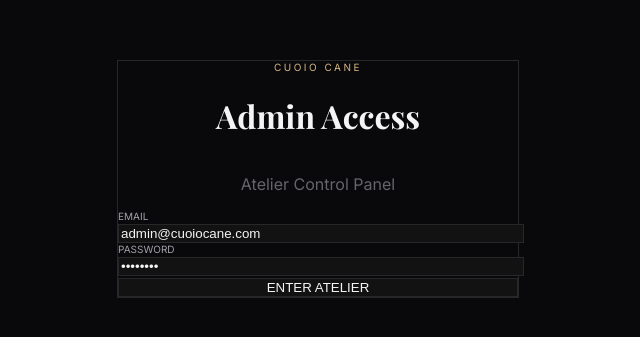
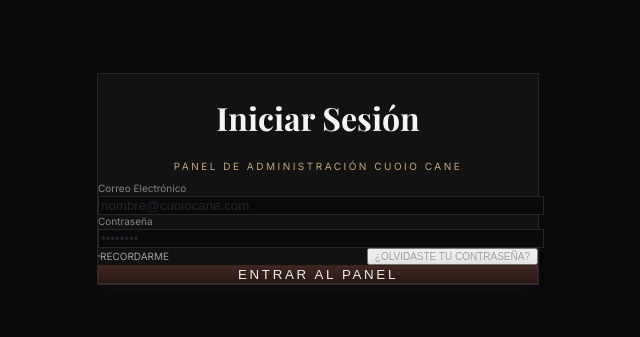
Before and after one commit to brianbasualdot/Cuoio-Cane-web, a Next.js app in the folder apps/admin/: page /login in a window 1280 px wide. Shown: the part 229-566 px from the top of the page, without its empty margins (322-962 px from the left). Built offline with nearby package versions, Linux system fonts and the light colour scheme; no server answers; a web font is replaced by a local one.

Commit message:
feat: Implement admin login page with Supabase authentication.

```diff
--- a/apps/admin/src/app/login/page.tsx
+++ b/apps/admin/src/app/login/page.tsx
@@ -3,6 +3,8 @@
 import { createBrowserClient } from '@supabase/ssr';
 import { useState } from 'react';
 import { useRouter } from 'next/navigation';
+import { cn } from '@/lib/utils';
+import { Loader2 } from 'lucide-react';
 
 export default function LoginPage() {
     const [email, setEmail] = useState('');
@@ -25,7 +27,7 @@
         });
 
         if (error) {
-            alert('Login failed: ' + error.message);
+            alert('Error de acceso: ' + error.message);
             setLoading(false);
         } else {
             router.push('/');
@@ -34,48 +36,119 @@
     };
 
     return (
-        <div className="min-h-screen flex items-center justify-center bg-[var(--background)]">
-            <div className="w-full max-w-[400px] p-12 bg-[var(--background)] rounded-sm border border-[var(--border)]">
-                <div className="flex flex-col items-center mb-12">
-                    <span className="font-mono text-[10px] font-bold text-[var(--accent-copper)] tracking-[0.25em] uppercase mb-6">
-                        CUOIO CANE
-                    </span>
-                    <h1 className="text-xl font-medium tracking-wide text-[var(--text-primary)]">Admin Access</h1>
-                    <p className="text-xs text-[var(--text-secondary)] mt-2 font-mono tracking-wide opacity-60">Atelier Control Panel</p>
+        <div className="min-h-screen flex items-center justify-center relative overflow-hidden bg-[#09090b]">
+            {/* Ambient Background - Vignette & Warmth */}
+            <div className="absolute inset-0 bg-[radial-gradient(circle_at_center,rgba(62,39,35,0.15)_0%,rgba(9,9,11,1)_100%)] pointer-events-none" />
+
+            {/* Main Login Card */}
+            <div className={cn(
+                "relative z-10 w-full max-w-[440px] p-10 md:p-14",
+                "bg-[#121212] rounded-2xl",
+                "border border-[#27272a] shadow-2xl shadow-black/80",
+                "flex flex-col animate-in fade-in slide-in-from-bottom-4 duration-1000 ease-out"
+            )}>
+                {/* Header */}
+                <div className="text-center mb-12 space-y-3">
+                    <h1 className="font-serif text-4xl text-[#f4f4f5] tracking-tight">
+                        Iniciar Sesión
+                    </h1>
+                    <p className="font-sans text-[10px] text-[#d4b483] uppercase tracking-[0.25em] font-medium opacity-90">
+                        Panel de administración Cuoio Cane
+                    </p>
                 </div>
 
+                {/* Form */}
                 <form onSubmit={handleLogin} className="space-y-6">
-                    <div className="space-y-1">
-                        <label className="block text-[10px] font-mono uppercase tracking-widest text-[var(--text-secondary)]">Email</label>
-                        <input
+                    <div className="space-y-4">
+                        <InputGroup
+                            id="email"
                             type="email"
+                            label="Correo Electrónico"
                             value={email}
-                            onChange={(e) => setEmail(e.target.value)}
-                            className="w-full px-4 py-3 bg-[var(--surface)] border border-[var(--border)] rounded-sm text-sm text-[var(--text-primary)] placeholder-[var(--text-secondary)/30] focus:outline-none focus:border-[var(--accent-copper)] transition-colors duration-300"
-                            placeholder="admin@cuoiocane.com"
-                            required
+                            onChange={setEmail}
+                            placeholder="nombre@cuoiocane.com"
+                        />
+                        <InputGroup
+                            id="password"
+                            type="password"
+                            label="Contraseña"
+                            value={password}
+                            onChange={setPassword}
+                            placeholder="••••••••"
                         />
                     </div>
-                    <div className="space-y-1">
-                        <label className="block text-[10px] font-mono uppercase tracking-widest text-[var(--text-secondary)]">Password</label>
-                        <input
-                            type="password"
-                            value={password}
-                            onChange={(e) => setPassword(e.target.value)}
-                            className="w-full px-4 py-3 bg-[var(--surface)] border border-[var(--border)] rounded-sm text-sm text-[var(--text-primary)] placeholder-[var(--text-secondary)/30] focus:outline-none focus:border-[var(--accent-copper)] transition-colors duration-300"
-                            placeholder="••••••••"
-                            required
-                        />
+
+                    <div className="flex items-center justify-between pt-2">
+                        <label className="flex items-center gap-2 cursor-pointer group">
+                            <div className="w-3.5 h-3.5 rounded border border-[#52525b] group-hover:border-[#d4b483] transition-colors relative" />
+                            <span className="text-[10px] uppercase tracking-wider text-[#a1a1aa] font-sans">Recordarme</span>
+                        </label>
+                        <button type="button" className="text-[10px] uppercase tracking-wider text-[#a1a1aa] hover:text-[#d4b483] font-sans transition-colors">
+                            ¿Olvidaste tu contraseña?
+                        </button>
                     </div>
+
                     <button
                         type="submit"
                         disabled={loading}
-                        className="w-full py-3 bg-[var(--surface)] border border-[var(--border)] text-[var(--text-primary)] text-xs font-mono uppercase tracking-widest rounded-sm hover:bg-[var(--surface-hover)] hover:border-[var(--text-secondary)] transition-all duration-300 disabled:opacity-50 disabled:cursor-not-allowed mt-4"
+                        className={cn(
+                            "w-full h-12 mt-8 rounded-lg relative overflow-hidden group",
+                            "bg-gradient-to-b from-[#3E2723] to-[#281815]", // Dark Coffee
+                            "border border-[#5D4037]/30 hover:border-[#8D6E63]/50",
+                            "shadow-[0_4px_20px_-5px_rgba(62,39,35,0.5)] hover:shadow-[0_8px_30px_-5px_rgba(62,39,35,0.6)]",
+                            "transition-all duration-700 ease-out",
+                            "flex items-center justify-center gap-2"
+                        )}
                     >
-                        {loading ? 'Authenticating...' : 'Enter Atelier'}
+                        {/* Inner Light Reflection (Top) */}
+                        <div className="absolute inset-x-0 top-0 h-[1px] bg-white/10 opacity-50 group-hover:opacity-100 transition-opacity" />
+
+                        <span className={cn(
+                            "font-sans text-xs font-medium uppercase tracking-[0.2em] text-[#EFEBE9]",
+                            "transition-all duration-500 group-hover:tracking-[0.25em]"
+                        )}>
+                            {loading ? 'Ingresando...' : 'Entrar al Panel'}
+                        </span>
+
+                        {loading && <Loader2 className="w-3 h-3 animate-spin text-[#d4b483]" />}
                     </button>
                 </form>
+            </div>
+
+            {/* Footer */}
+            <div className="absolute bottom-8 left-0 right-0 text-center">
+                <p className="text-[10px] text-[#52525b] font-mono tracking-widest opacity-50 uppercase">
+                    © 2026 Cuoio Cane Atelier. Acceso Restringido.
+                </p>
             </div>
         </div>
     );
 }
+
+// Subcomponent for Cleaner Inputs
+function InputGroup({ id, type, label, value, onChange, placeholder }: any) {
+    return (
+        <div className="space-y-1.5 group">
+            <label htmlFor={id} className="block text-[10px] font-playfair font-medium text-[#a1a1aa] ml-1 opacity-80 group-focus-within:text-[#d4b483] group-focus-within:opacity-100 transition-colors duration-500">
+                {label}
+            </label>
+            <input
+                id={id}
+                type={type}
+                value={value}
+                onChange={(e) => onChange(e.target.value)}
+                className={cn(
+                    "w-full px-5 py-3.5",
+                    "bg-[#09090b] text-[#f4f4f5]",
+                    "border border-[#27272a] rounded-xl",
+                    "placeholder:text-[#52525b]/40 placeholder:text-xs placeholder:tracking-wide",
+                    "focus:outline-none focus:border-[#5D4037] focus:ring-1 focus:ring-[#5D4037]/20",
+                    "form-input transition-all duration-500 ease-out",
+                    "font-sans text-sm tracking-wide"
+                )}
+                placeholder={placeholder}
+                required
+            />
+        </div>
+    );
+}
```
